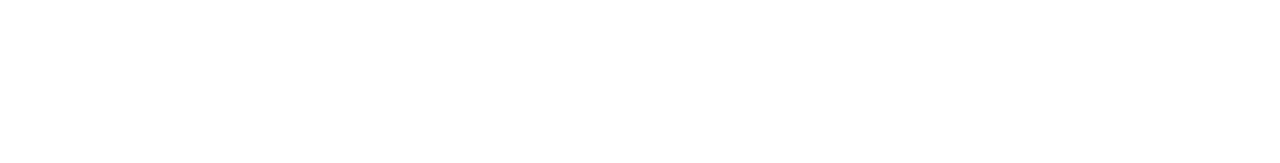
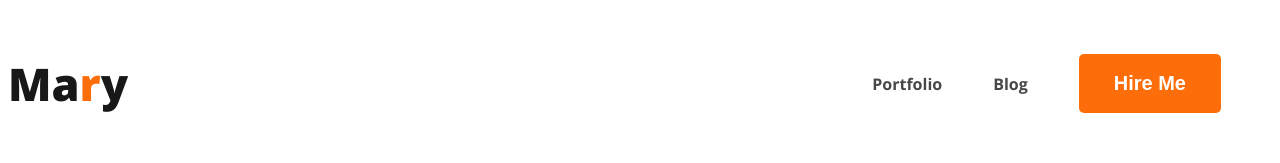
Before and after one commit to AliAbid178/webdeveloper-portfolio, a plain HTML site: page index.html in a window 1280 px wide. Drawn offline with nearby package versions, Linux system fonts and the light colour scheme.

Commit message:
added first nav

```diff
--- a/index.html
+++ b/index.html
@@ -4,10 +4,21 @@
     <meta charset="UTF-8">
     <meta name="viewport" content="width=device-width, initial-scale=1.0">
     <title>Web Developer Portfolio</title>
+    <link rel="preconnect" href="https://fonts.googleapis.com">
+<link rel="preconnect" href="https://fonts.gstatic.com" crossorigin>
+<link href="https://fonts.googleapis.com/css2?family=Open+Sans:ital,wght@0,700;0,800;1,400&display=swap" rel="stylesheet">
+    <link rel="stylesheet" href="styles/portfolio.css">
 </head>
 <body>
     <header>
-
+        <nav>
+            <h3 class="nav-title">Ma<span class="text-primary">r</span>y</h3>
+            <ul>
+                <li><a href="">Portfolio</a></li>
+                <li><a href="">Blog</a></li>
+                <li><button class="btn-primary">Hire Me</button></li>
+            </ul>
+        </nav>
     </header>
     <main>
 
--- /dev/null
+++ b/styles/portfolio.css
@@ -0,0 +1,43 @@
+/* common shared style */
+body{
+    font-family: 'Open Sans', sans-serif;
+}
+.text-primary{
+    color: #FD6E0A;
+}
+.btn-primary{
+    border-radius: 5px;
+    background: #FD6E0A;
+    border: 0px;
+    color: white;
+    font-size: 20px;
+    font-style: normal;
+    font-weight: 700;
+    padding: 18px 35px;
+}
+
+/* nav related styles */
+nav{
+    display: flex;
+    justify-content: space-between;
+    align-items: center;
+
+}
+.nav-title{
+    color: #181818;
+    font-size: 45px;
+    font-style: normal;
+    font-weight: 800;
+}
+nav > ul{
+    display: flex;
+    align-items: center;
+}
+nav li{
+    list-style: none;
+    margin-right: 51px;
+}
+nav a{
+    text-decoration: none;
+    color: #474747;
+}
```
